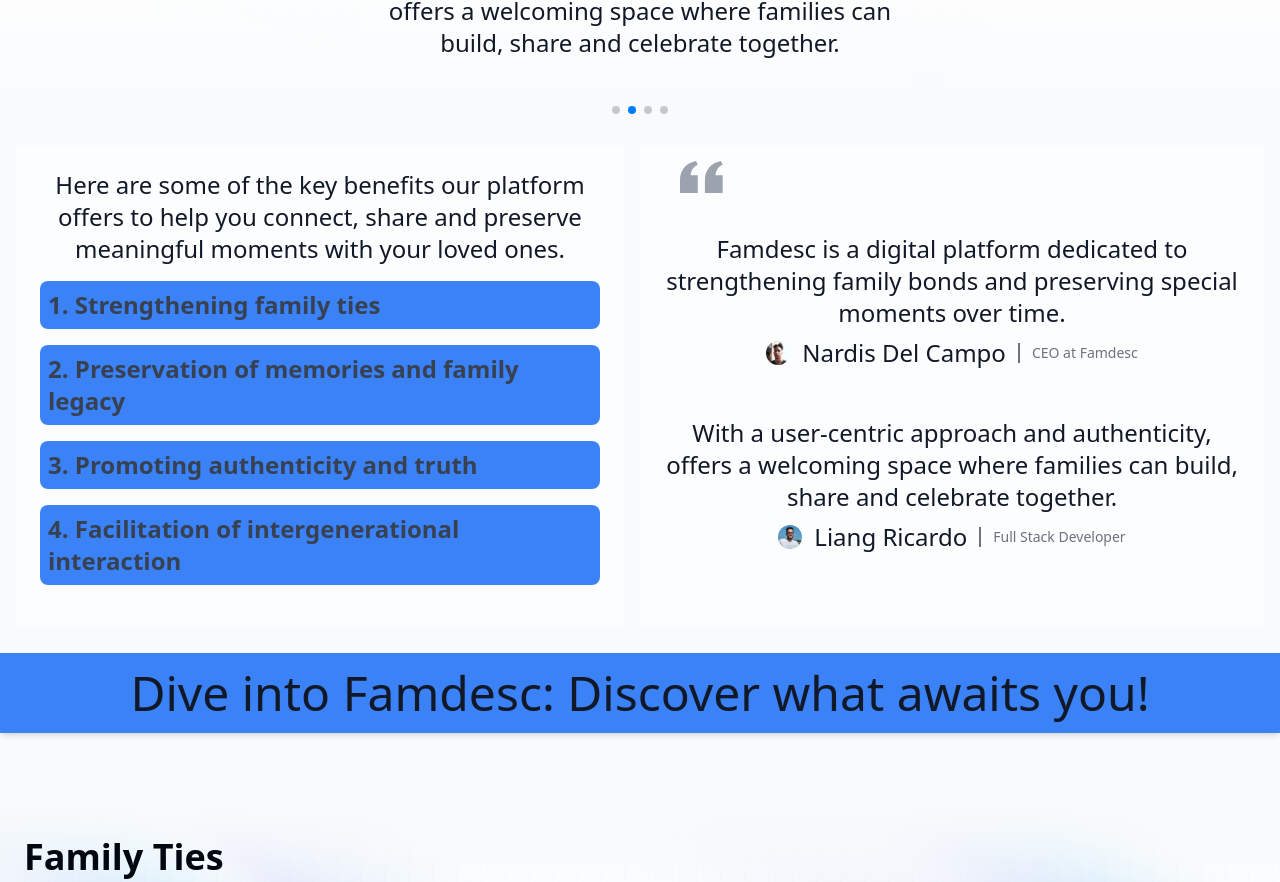
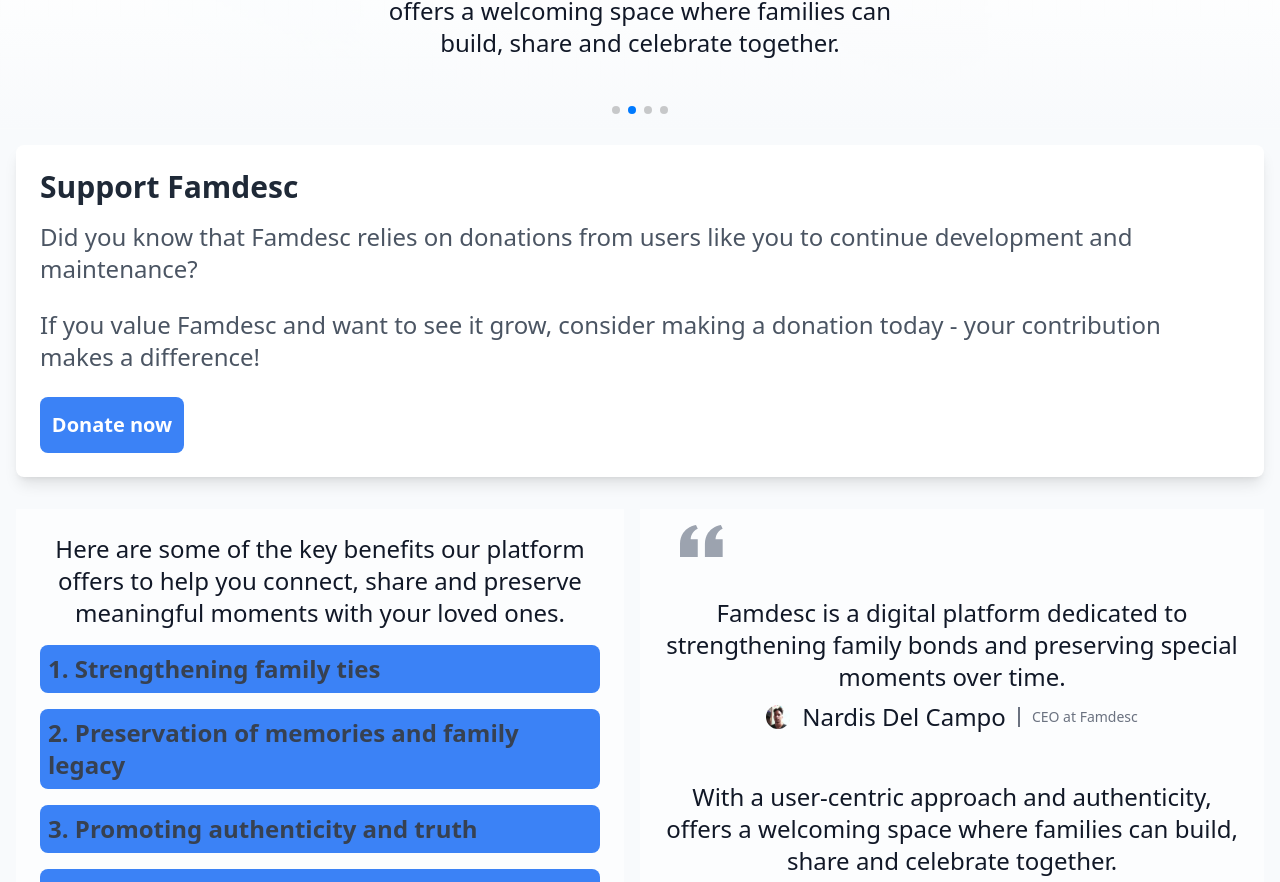
Before and after one commit to nardis9501/famdesc-landingpage, a Next.js app: page / in a window 1280 px wide. Shown: the part 2007-2889 px from the top of the page. Built offline with nearby package versions, Linux system fonts and the light colour scheme; what @midudev/tailwind-animations would draw is missing.

Commit message:
feat: add donation card component

```diff
--- a/components/Home/Home.js
+++ b/components/Home/Home.js
@@ -11,6 +11,7 @@
 import GridBackground from "../Grid-background/GridBackground";
 import VideoSection from "../Video-Section/VideoSection";
 import Footer from "../Footer/Footer";
+import DonationCard from "../sponsor/DonationCard";
 export default function Home(props) {
   const { color } = useAppContext();
 
@@ -35,6 +36,8 @@
                 <VideoSection />
                 <TestimonialsSlider />
               </GridBackground>
+
+              <DonationCard />
               <section
                 className={`grid grid-cols-1 md:grid-cols-2 p-2 md:p-4 ${
                   color === "blue" && "text-blue-50"
--- /dev/null
+++ b/components/sponsor/DonationCard.js
@@ -0,0 +1,53 @@
+import React from "react";
+import SponsorButton from "./SponsorButton";
+
+export default function DonationCard(props) {
+  return (
+    <>
+      {/* <div className="max-w-md mx-auto bg-white shadow-lg rounded-lg overflow-hidden">
+        <div className="bg-gradient-to-br from-blue-400 to-purple-500 p-4">
+          <h2 className="text-white text-xl font-semibold">
+            ¡Famdesc se impulsa gracias a ti!
+          </h2>
+        </div>
+        <div className="p-4">
+          <p className="text-gray-700">
+            ¿Sabías que Famdesc se financia de manera independiente y está en
+            constante desarrollo gracias a personas como tú?
+          </p>
+          <p className="text-gray-700">
+            Sin anuncios ni venta de datos, tu apoyo es fundamental para
+            construir las primeras versiones y continuar mejorando Famdesc. Cada
+            donación es un paso más hacia una plataforma familiar más sólida y
+            útil para todos.
+          </p>
+          <p className="text-gray-700">
+            Si valoras Famdesc y deseas verlo crecer, considera hacer una
+            donación hoy mismo. ¡Tu contribución marca la diferencia!
+          </p>
+          <button className="mt-4 bg-blue-500 hover:bg-blue-600 text-white font-semibold py-2 px-4 rounded shadow-md">
+            ¡Dona ahora!
+          </button>
+        </div>
+      </div> */}
+
+      <div className="bg-white dark:bg-gray-800 shadow-lg rounded-lg overflow-hidden m-4 transform transition duration-500 hover:scale-105">
+        <div className="p-6">
+          <h2 className="text-3xl font-semibold text-gray-800 dark:text-white mb-4">
+            Support Famdesc
+          </h2>
+          <p className="text-gray-600 dark:text-gray-300 mb-6">
+            Did you know that Famdesc relies on donations from users like you to
+            continue development and maintenance?
+          </p>
+
+          <p className="text-gray-600 dark:text-gray-300 mb-6">
+            If you value Famdesc and want to see it grow, consider making a
+            donation today - your contribution makes a difference!
+          </p>
+          <SponsorButton />
+        </div>
+      </div>
+    </>
+  );
+}
```
